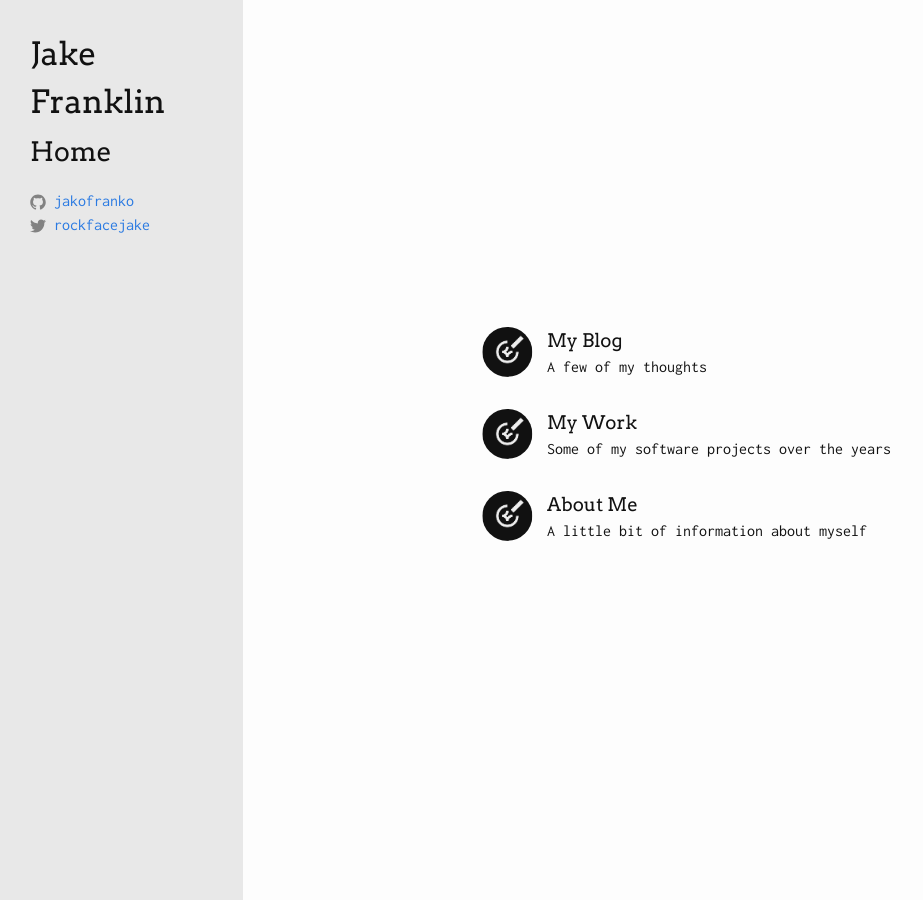
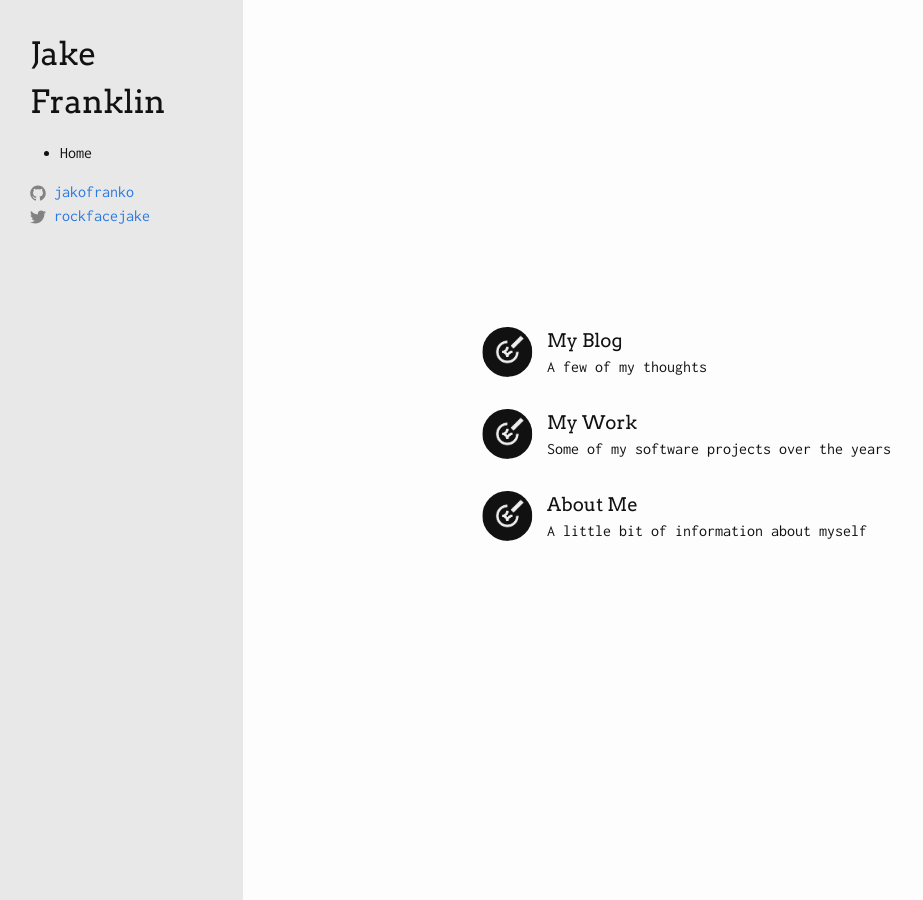
Before and after one commit to jakofranko/jakofranko.github.io, a Jekyll site: the page built from index.html, in a window 1280 px wide. Shown: the whole page, without its empty margins (0-923 px from the left). Built offline with Jekyll 4.4.1, drawn with Linux system fonts in a browser that asks for light colours.

Commit message:
Redid the sidebar layout to include a better nav

```diff
--- a/_includes/sidebar.html
+++ b/_includes/sidebar.html
@@ -1,18 +1,16 @@
 <div class="sidebar">
-    <h1>
-        Jake Franklin
-
-        {% assign parent = page.parent || post.parent %}
-        {% if parent %}
-            <br />
-            <small><a href="/{{ parent }}">{{ parent | replace: ".html", "" | replace: ".md", "" | replace: "index", "home" | capitalize}}</a></small>
-        {% endif %}
-        {% if page.title %}
-            <br />
-            <small>{{ page.title }}</small>
-        {% endif %}
-    </h1>
-
+    <h1>Jake Franklin</h1>
+    <nav>
+        <ul>
+            {% assign parent = page.parent || post.parent %}
+            {% if parent %}
+                <li><a href="/{{ parent }}">{{ parent | replace: ".html", "" | replace: ".md", "" | replace: "index", "home" | capitalize}}</a></li>
+            {% endif %}
+            {% if page.title %}
+                <li>{{ page.title }}</li>
+            {% endif %}
+        </ul>
+    </nav>
     {% if page.image %}
         <img src="{{ page.image }}" alt="Page image for {{ page.title }}" class="round" />
     {% endif %}
```
